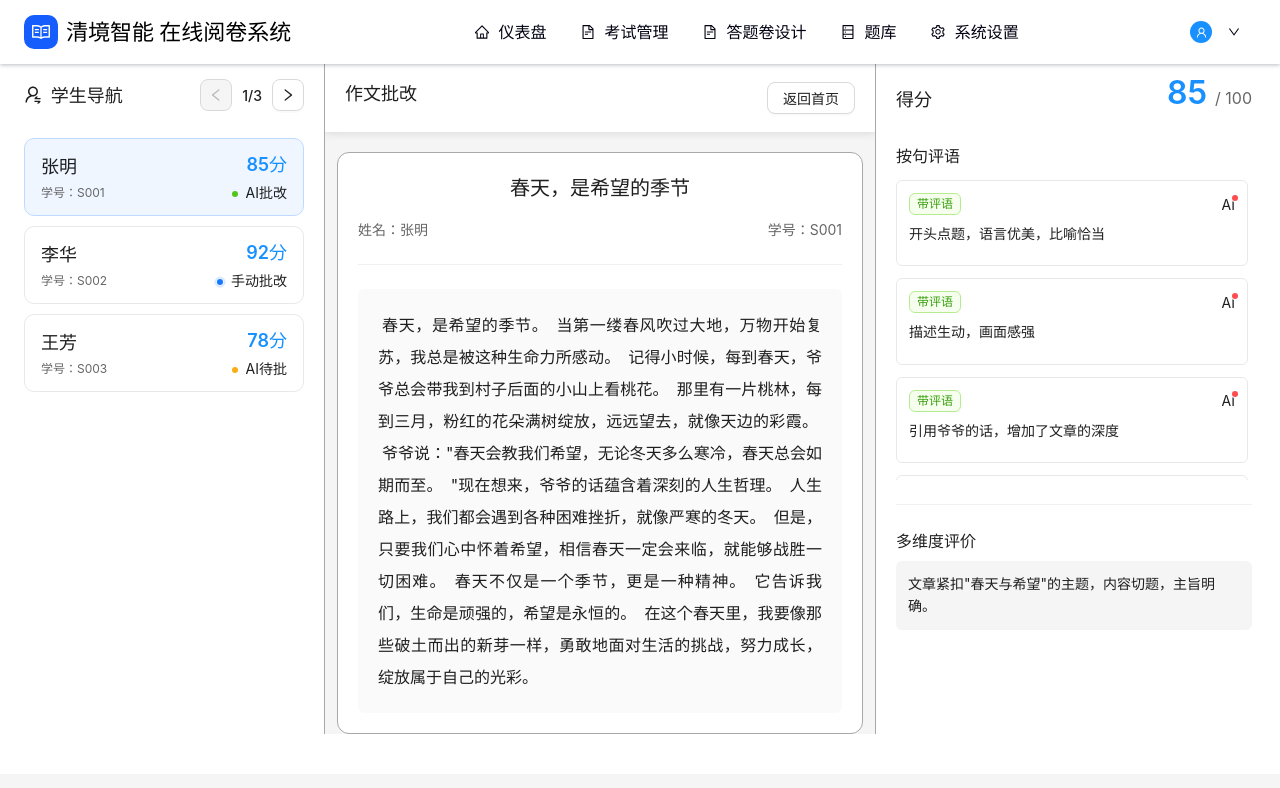
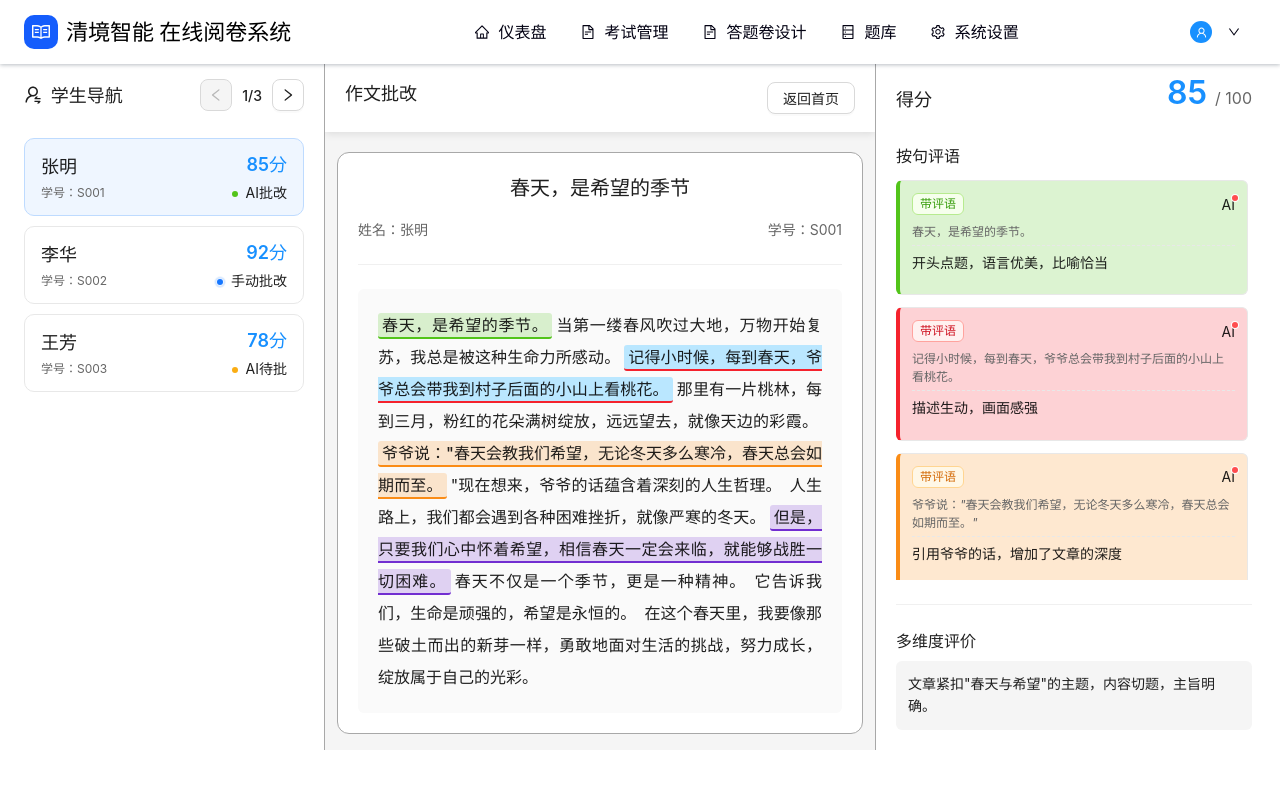
Before and after one commit to EnJoy810/work, a React (Vite) app: page /essay-grading in a window 1280 px wide. Shown: the top 788 px of the page. Built offline with nearby package versions, Linux system fonts and the light colour scheme.

Commit message:
作文结果内容展示优化

```diff
--- a/src/pages/dashboard/EssayGrading.jsx
+++ b/src/pages/dashboard/EssayGrading.jsx
@@ -82,17 +82,75 @@ const EssayGrading = () => {
   const [evaluation, _setEvaluation] = useState(
     '文章紧扣"春天与希望"的主题，内容切题，主旨明确。'
   );
-  const [sentenceComments, _setSentenceComments] = useState([
-    "开头点题，语言优美，比喻恰当",
-    "描述生动，画面感强",
-    "引用爷爷的话，增加了文章的深度",
-    "过渡自然，逻辑清晰",
-    "对比手法运用得当，突出主题",
-    "结尾升华主题，点明中心思想",
-  ]);
-  const [improvementSuggestions, _setImprovementSuggestions] = useState(
-    "可以增加一些具体的事例，使文章更加生动具体。"
+
+  // 可用的颜色池
+  const availableColors = ["blue", "green", "purple", "orange", "red"];
+
+  // 随机选择颜色的函数，尽量避免重复
+  const getRandomColor = (usedColors = []) => {
+    // 找出尚未使用的颜色
+    const unusedColors = availableColors.filter(
+      (color) => !usedColors.includes(color)
     );
+
+    // 如果还有未使用的颜色，从中随机选择
+    if (unusedColors.length > 0) {
+      return unusedColors[Math.floor(Math.random() * unusedColors.length)];
+    }
+
+    // 如果所有颜色都用过了，从所有可用颜色中随机选择
+    return availableColors[Math.floor(Math.random() * availableColors.length)];
+  };
+
+  // 句子评语数据结构 - 只包含有评语的句子，包含原句和评语
+  const generateInitialComments = () => {
+    const commentsData = [
+      {
+        sentenceIndex: 0,
+        originalSentence: "春天，是希望的季节。",
+        comment: "开头点题，语言优美，比喻恰当",
+      },
+      {
+        sentenceIndex: 2,
+        originalSentence:
+          "记得小时候，每到春天，爷爷总会带我到村子后面的小山上看桃花。",
+        comment: "描述生动，画面感强",
+      },
+      {
+        sentenceIndex: 4,
+        originalSentence:
+          '爷爷说："春天会教我们希望，无论冬天多么寒冷，春天总会如期而至。"',
+        comment: "引用爷爷的话，增加了文章的深度",
+      },
+      {
+        sentenceIndex: 7,
+        originalSentence:
+          "人生路上，我们都会遇到各种困难挫折，就像严寒的冬天。",
+        comment: "对比手法运用得当，突出主题",
+      },
+    ];
+
+    // 为每个评论随机分配颜色，尽量避免重复
+    const usedColors = [];
+    return commentsData.map((comment) => {
+      const color = getRandomColor(usedColors);
+      usedColors.push(color);
+      return { ...comment, color };
+    });
+  };
+
+  // 初始化带有随机颜色的句子评语
+  const [sentenceComments, _setSentenceComments] = useState(
+    generateInitialComments()
+  );
+
+  // 获取句子的颜色
+  const getSentenceColor = (index) => {
+    const comment = sentenceComments.find(
+      (item) => item.sentenceIndex === index
+    );
+    return comment ? comment.color : "";
+  };
 
   const essayContentRef = useRef(null);
 
@@ -139,6 +197,19 @@ const EssayGrading = () => {
   // 处理句子高亮取消
   const handleSentenceMouseLeave = () => {
     setHighlightedSentenceIndex(-1);
+  };
+
+  // 获取颜色值
+  const getColorValue = (colorName) => {
+    const colorMap = {
+      blue: "#1890ff",
+      green: "#52c41a",
+      purple: "#722ed1",
+      orange: "#fa8c16",
+      red: "#f5222d",
+      default: "#d9d9d9",
+    };
+    return colorMap[colorName] || colorMap.default;
   };
 
   // 切换学生
@@ -227,18 +298,34 @@ const EssayGrading = () => {
             </div>
             <Divider />
             <div className="essay-content">
-              {sentences.map((sentence, index) => (
+              {sentences.map((sentence, index) => {
+                const color = getSentenceColor(index);
+                const hasComment = color !== "";
+                return (
                   <span
                     key={index}
-                  className={`essay-sentence ${
-                    index === highlightedSentenceIndex ? "highlighted" : ""
-                  }`}
+                    className={`essay-sentence
+                      ${
+                        index === highlightedSentenceIndex || hasComment
+                          ? "highlighted"
+                          : ""
+                      }
+                      ${hasComment ? `comment-${color}` : ""}`}
+                    style={
+                      hasComment
+                        ? {
+                            borderBottom: `2px solid ${getColorValue(color)}`,
+                            cursor: "pointer",
+                          }
+                        : {}
+                    }
                     onMouseEnter={() => handleSentenceMouseEnter(index)}
                     onMouseLeave={handleSentenceMouseLeave}
                   >
                     {sentence}
                   </span>
-              ))}
+                );
+              })}
             </div>
           </div>
         </div>
@@ -256,27 +343,29 @@ const EssayGrading = () => {
           <div className="sentence-comments-section">
             <h4>按句评语</h4>
             <div className="sentence-comments">
-              {sentences.map((sentence, index) => (
+              {sentenceComments.map((comment, commentIndex) => (
                 <div
-                  key={index}
-                  className={`comment-item ${
-                    index === highlightedSentenceIndex ? "highlighted" : ""
-                  }`}
+                  key={commentIndex}
+                  className={`comment-item  comment-${comment.color}`}
+                  style={{
+                    borderLeft: `4px solid ${getColorValue(comment.color)}`,
+                  }}
                 >
                   <div className="comment-header">
-                    <Tag color="green">带评语</Tag>
+                    <Tag color={comment.color}>带评语</Tag>
                     <div className="comment-icons">
                       <Badge dot>
                         <span>AI</span>
                       </Badge>
                     </div>
                   </div>
-                  <div className="comment-content">
-                    {sentenceComments[index] || "暂无评语"}
+                  <div className="original-sentence">
+                    {comment.originalSentence}
                   </div>
-                  {index === highlightedSentenceIndex && (
+                  <div className="comment-content">{comment.comment}</div>
+                  {comment.sentenceIndex === highlightedSentenceIndex && (
                     <div className="improvement-suggestion">
-                      <h5>严重建议修改：</h5>
+                      <h5>建议修改：</h5>
                       <p>段落一下面有冗余的感叹号，节省一点提问空间</p>
                     </div>
                   )}
--- a/src/pages/dashboard/styles/EssayGrading.css
+++ b/src/pages/dashboard/styles/EssayGrading.css
@@ -256,7 +256,7 @@
   display: flex;
   flex-direction: column;
   gap: 12px;
-  height: 300px; /* 设置固定高度 */
+  height: 50vh; /* 设置固定高度 */
   overflow-y: auto; /* 内容超出时显示滚动条 */
   padding-right: 4px; /* 为滚动条留出空间 */
 }
@@ -378,3 +378,92 @@
 ::-webkit-scrollbar-thumb:hover {
   background: #a8a8a8;
 }
+
+/* 不同颜色的句子样式 */
+.essay-sentence.comment-blue {
+  /* 默认状态下没有背景色 */
+}
+
+.essay-sentence.comment-blue:hover {
+  background-color: rgba(24, 144, 255, 0.1);
+}
+
+.essay-sentence.comment-blue.highlighted {
+  background-color: rgba(24, 144, 255, 0.2);
+  font-weight: 500;
+}
+
+.essay-sentence.comment-green {
+  /* 默认状态下没有背景色 */
+}
+
+.essay-sentence.comment-green:hover {
+  background-color: rgba(82, 196, 26, 0.1);
+}
+
+.essay-sentence.comment-green.highlighted {
+  background-color: rgba(82, 196, 26, 0.2);
+  font-weight: 500;
+}
+
+.essay-sentence.comment-purple {
+  /* 默认状态下没有背景色 */
+}
+
+.essay-sentence.comment-purple:hover {
+  background-color: rgba(114, 46, 209, 0.1);
+}
+
+.essay-sentence.comment-purple.highlighted {
+  background-color: rgba(114, 46, 209, 0.2);
+  font-weight: 500;
+}
+
+.essay-sentence.comment-orange {
+  /* 默认状态下没有背景色 */
+}
+
+.essay-sentence.comment-orange:hover {
+  background-color: rgba(250, 140, 22, 0.1);
+}
+
+.essay-sentence.comment-orange.highlighted {
+  background-color: rgba(250, 140, 22, 0.2);
+  font-weight: 500;
+}
+
+/* 不同颜色的评语项样式 */
+.comment-item.comment-blue {
+  border-left-color: #1890ff;
+  background-color: rgba(24, 144, 255, 0.2);
+}
+
+.comment-item.comment-green {
+  border-left-color: #52c41a;
+  background-color: rgba(82, 196, 26, 0.2);
+}
+
+.comment-item.comment-purple {
+  border-left-color: #722ed1;
+  background-color: rgba(114, 46, 209, 0.2);
+}
+
+.comment-item.comment-orange {
+  border-left-color: #fa8c16;
+  background-color: rgba(250, 140, 22, 0.2);
+}
+
+.comment-item.comment-red {
+  border-left-color: #f5222d;
+  background-color: rgba(245, 34, 45, 0.2);
+}
+
+/* 原句显示样式 */
+.original-sentence {
+  font-size: 12px;
+  color: #666;
+  margin-bottom: 6px;
+  font-style: italic;
+  border-bottom: 1px dashed #e8e8e8;
+  padding-bottom: 4px;
+}
```
Lines whose indentation alone changed are shown as unchanged.
